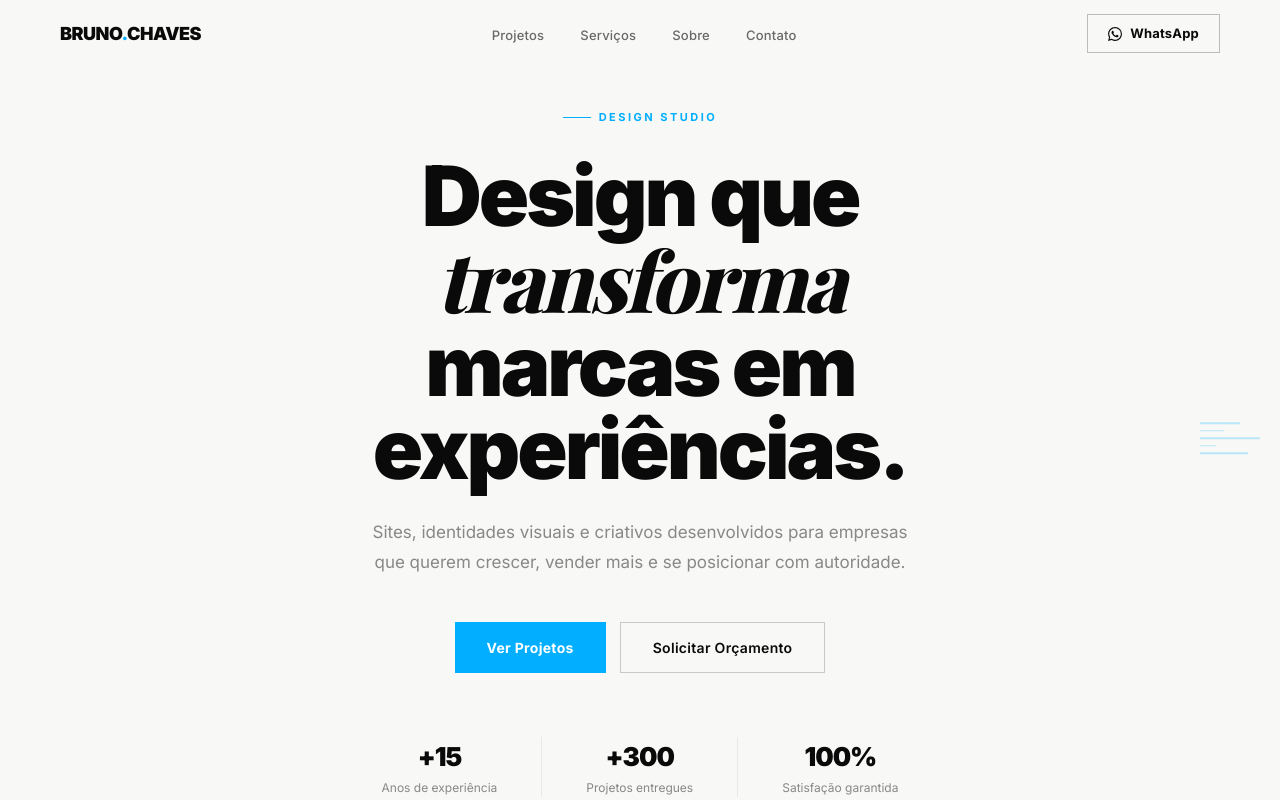
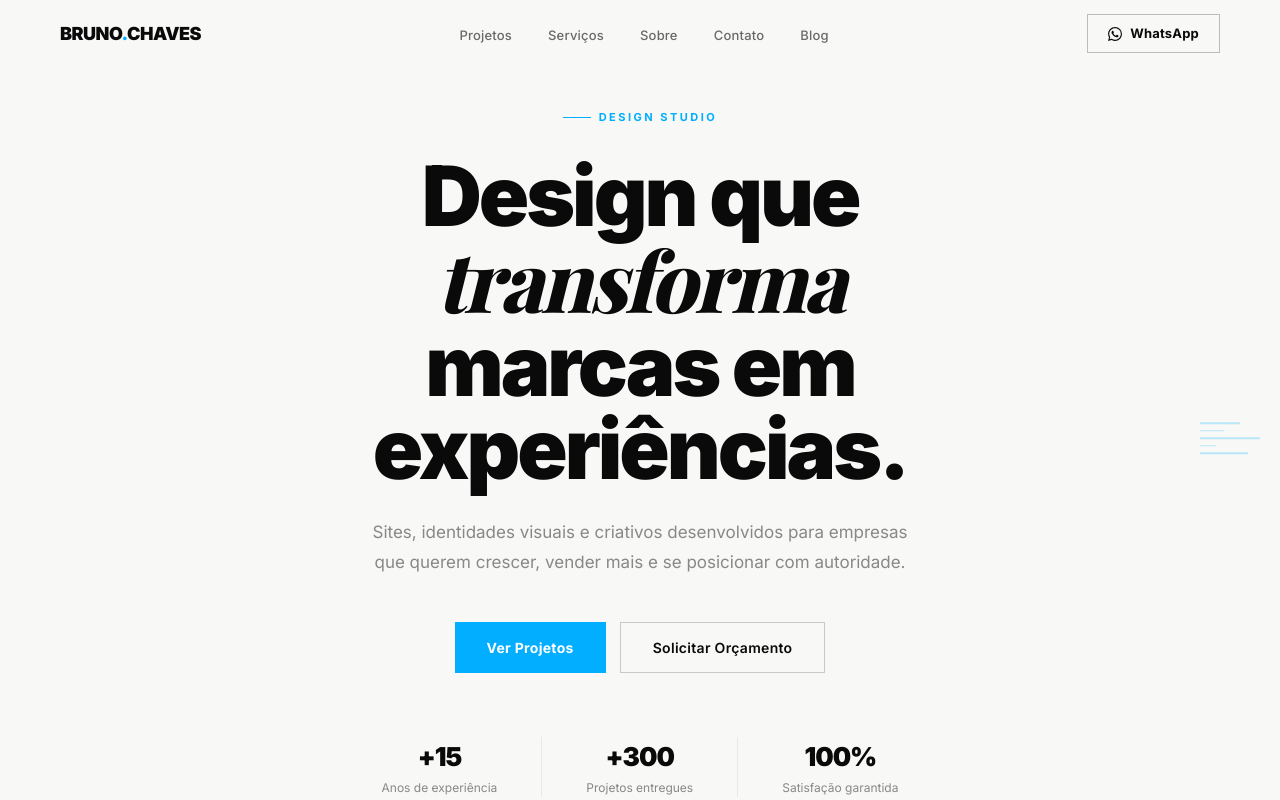
Before and after one commit to devbrunochaves/curriculo-online, a Next.js app: page / in a window 1280 px wide. Shown: the top 800 px of the page. Built offline with nearby package versions, Linux system fonts and the light colour scheme; a web font is replaced by a local one.

Commit message:
feat: implantação do Blog v2

```diff
--- a/src/pages/StudioSite.jsx
+++ b/src/pages/StudioSite.jsx
@@ -499,6 +499,7 @@
           <li><a href="#servicos">Serviços</a></li>
           <li><a href="#sobre">Sobre</a></li>
           <li><a href="#contato">Contato</a></li>
+          <li><a href="/blog">Blog</a></li>
         </ul>
         <a href={WA} className="sp-nav-cta" target="_blank" rel="noreferrer">
           {WA_PATH} WhatsApp
@@ -514,6 +515,7 @@
         <a href="#servicos" onClick={() => setMenuOpen(false)}>Serviços</a>
         <a href="#sobre" onClick={() => setMenuOpen(false)}>Sobre</a>
         <a href="#contato" onClick={() => setMenuOpen(false)}>Contato</a>
+        <a href="/blog" onClick={() => setMenuOpen(false)}>Blog</a>
         <a href={WA} className="sp-mm-cta" target="_blank" rel="noreferrer" onClick={() => setMenuOpen(false)}>
           WhatsApp
         </a>
```
